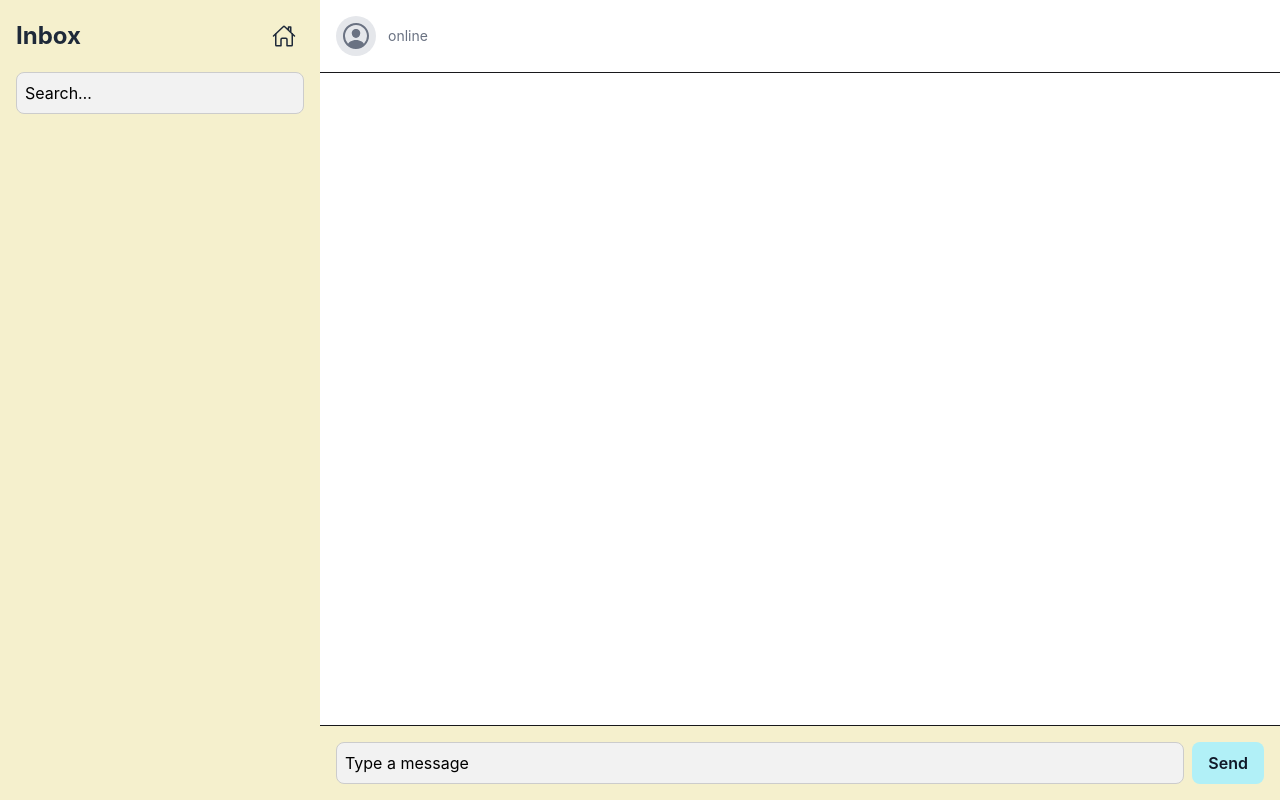
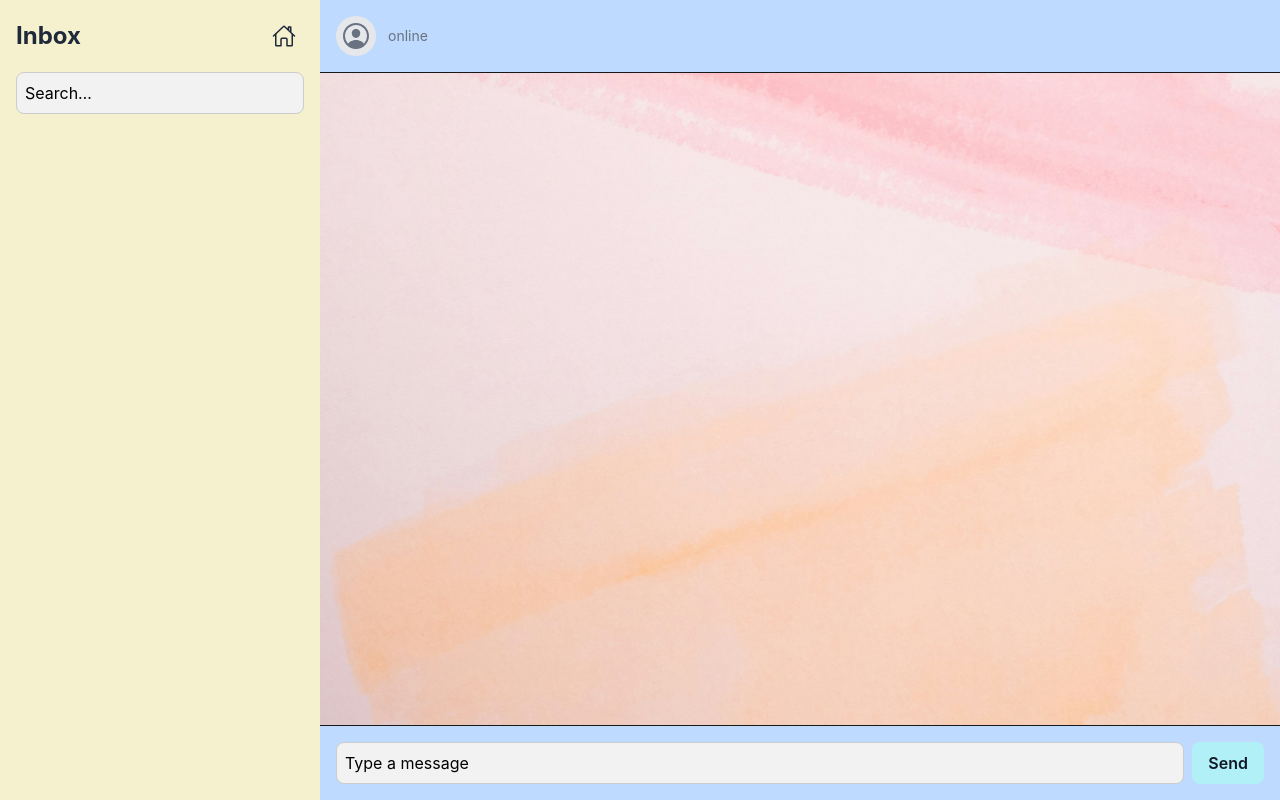
Before and after one commit to D4V1DYL/Bi-Friends-FE, a React (Vite) app: page /ChatPage in a window 1280 px wide. Built offline with nearby package versions, Linux system fonts and the light colour scheme.

Commit message:
Update Chat Page
Mempercantik tampilan Chat Page

```diff
--- a/src/ChatFolder/ChatPage.tsx
+++ b/src/ChatFolder/ChatPage.tsx
@@ -1,169 +1,147 @@
-// src/ChatFolder/ChatPage.tsx
-import  {
+import {
   useState,
   useEffect,
   useRef,
   FormEvent,
   ChangeEvent,
-} from 'react'
-import { Link } from 'react-router-dom'
-import { IoPersonCircleOutline, IoHomeOutline } from 'react-icons/io5'
-import ChatService from '../Shared/Chat/ChatService'
-import { Contact, Message as RawMessage, NewMessage } from '../Shared/Chat/ChatTypes'
+} from 'react';
+import { Link } from 'react-router-dom';
+import { IoPersonCircleOutline, IoHomeOutline } from 'react-icons/io5';
+import ChatService from '../Shared/Chat/ChatService';
+import { Contact, Message as RawMessage, NewMessage } from '../Shared/Chat/ChatTypes';
+import chatBg from '../assets/Chat.jpg';
 
-// 1) UIMessage holds all RawMessage fields plus our UI bits:
 interface UIMessage extends RawMessage {
-  attachment?: any
-  fromMe: boolean
-  time: string
+  attachment?: any;
+  fromMe: boolean;
+  time: string;
 }
 
 export default function ChatPage() {
-  const [contacts, setContacts] = useState<Contact[]>([])
-  const [selected, setSelected] = useState<Contact | null>(null)
-  const [searchQuery, setSearchQuery] = useState('')
-  const [filteredContacts, setFilteredContacts] = useState<Contact[]>([])
+  const [contacts, setContacts] = useState<Contact[]>([]);
+  const [selected, setSelected] = useState<Contact | null>(null);
+  const [searchQuery, setSearchQuery] = useState('');
+  const [filteredContacts, setFilteredContacts] = useState<Contact[]>([]);
+  const [messages, setMessages] = useState<UIMessage[]>([]);
+  const [input, setInput] = useState('');
+  const [myProfile, setMyProfile] = useState<Contact | null>(null);
+  const wsRef = useRef<WebSocket | null>(null);
+  const endRef = useRef<HTMLDivElement | null>(null);
 
-  // 2) state is now UIMessage[]
-  const [messages, setMessages] = useState<UIMessage[]>([])
-  const [input, setInput] = useState('')
-  const [myProfile, setMyProfile] = useState<Contact | null>(null)
-  const wsRef = useRef<WebSocket | null>(null)
-  const endRef = useRef<HTMLDivElement | null>(null)
+  useEffect(() => {
+    endRef.current?.scrollIntoView({ behavior: 'smooth' });
+  }, [messages]);
 
-  // Auto-scroll
-  useEffect(() => {
-    endRef.current?.scrollIntoView({ behavior: 'smooth' })
-  }, [messages])
-
-  // Fetch contacts once
   useEffect(() => {
     ChatService.getContacts()
       .then(friends => {
-        setContacts(friends)
-        setFilteredContacts(friends) // ✅ penting supaya sidebar awalnya tidak kosong
-        if (friends.length) setSelected(friends[0])
+        setContacts(friends);
+        setFilteredContacts(friends);
+        if (friends.length) setSelected(friends[0]);
       })
-      .catch(console.error)
-  }, [])
+      .catch(console.error);
+  }, []);
 
   useEffect(() => {
     ChatService.getUserProfile()
       .then(setMyProfile)
-      .catch(console.error)
-  }, [])
+      .catch(console.error);
+  }, []);
 
+  useEffect(() => {
+    if (!selected) return;
+    wsRef.current?.close();
 
-  // When selected changes: load history & (re)connect WS
-  useEffect(() => {
-    if (!selected) return
-
-    // tear down old socket
-    wsRef.current?.close()
-
-    // 3) Load & map history into UIMessage
     ChatService.getHistory(selected.user_id)
       .then(hist => {
-        const me = ChatService.getCurrentUserId()
+        const me = ChatService.getCurrentUserId();
         const ui = hist.map(m => {
-          // normalize timestamp
-          let ts = m.created_at
-          if (!/[zZ]$/.test(ts)) ts += 'Z'
-          const d = new Date(ts)
+          let ts = m.created_at;
+          if (!/[zZ]$/.test(ts)) ts += 'Z';
+          const d = new Date(ts);
           const time = isNaN(d.getTime())
             ? m.created_at
-            : d.toLocaleTimeString([], { hour: '2-digit', minute: '2-digit' })
+            : d.toLocaleTimeString([], { hour: '2-digit', minute: '2-digit' });
 
           return {
             ...m,
             fromMe: m.sender_id === me,
             time,
-          }
+          };
+        });
+        setMessages(ui);
       })
-        setMessages(ui)
-      })
-      .catch(console.error)
+      .catch(console.error);
 
-    // open new socket for *you*
-    const ws = ChatService.connectSocket()
-    ws.onopen = () => console.info('📡 WebSocket connected')
-    ws.onerror = ev => console.error('⚠️ WebSocket error', ev)
-    ws.onclose = () => console.info('WebSocket closed')
+    const ws = ChatService.connectSocket();
+    ws.onopen = () => console.info('📡 WebSocket connected');
+    ws.onerror = ev => console.error('⚠️ WebSocket error', ev);
+    ws.onclose = () => console.info('WebSocket closed');
 
-    // 4) Map incoming socket messages into UIMessage too
     ws.onmessage = ev => {
-  const inc = JSON.parse(ev.data) as RawMessage & { own?: boolean }
-  // 1) skip your own‐ack
-  if (inc.own) return
+      const inc = JSON.parse(ev.data) as RawMessage & { own?: boolean };
+      if (inc.own) return;
+      if (inc.sender_id !== selected!.user_id) return;
 
-  // 2) optionally also ensure it really came from the “other” user
-  if (inc.sender_id !== selected!.user_id) return
-
-    // 3) map into UIMessage
-    // const me = ChatService.getCurrentUserId()
-    let ts = inc.created_at
-    if (!/[zZ]$/.test(ts)) ts += 'Z'
-    const d = new Date(ts)
+      let ts = inc.created_at;
+      if (!/[zZ]$/.test(ts)) ts += 'Z';
+      const d = new Date(ts);
       const time = isNaN(d.getTime())
         ? inc.created_at
-      : d.toLocaleTimeString([], { hour: '2-digit', minute: '2-digit' })
+        : d.toLocaleTimeString([], { hour: '2-digit', minute: '2-digit' });
 
       const ui: UIMessage = {
         ...inc,
         attachment: inc.attachment ?? undefined,
-      fromMe: false,  // definitely from the other user
+        fromMe: false,
         time,
-    }
+      };
 
-    // 4) dedupe on chat_id
       setMessages(ms => {
-      if (ms.some(m => m.chat_id === ui.chat_id)) return ms
-      return [...ms, ui]
-    })
-  }
+        if (ms.some(m => m.chat_id === ui.chat_id)) return ms;
+        return [...ms, ui];
+      });
+    };
 
-
-    wsRef.current = ws
+    wsRef.current = ws;
     return () => {
-      ws.close()
-    }
-  }, [selected])
+      ws.close();
+    };
+  }, [selected]);
 
   useEffect(() => {
     const delayDebounce = setTimeout(() => {
       if (searchQuery.length === 0) {
-      setFilteredContacts(contacts)
-      return
+        setFilteredContacts(contacts);
+        return;
       }
 
-    const currentUserId = myProfile?.user_id
-    if (!currentUserId) return
+      const currentUserId = myProfile?.user_id;
+      if (!currentUserId) return;
 
       fetch(`/chat/search-users?q=${searchQuery}&current_user_id=${currentUserId}`)
         .then(res => res.json())
         .then(data => {
-        setFilteredContacts(data.data || [])
+          setFilteredContacts(data.data || []);
         })
-      .catch(console.error)
-  }, 300)
+        .catch(console.error);
+    }, 300);
 
-  return () => clearTimeout(delayDebounce)
-}, [searchQuery, contacts])
+    return () => clearTimeout(delayDebounce);
+  }, [searchQuery, contacts]);
 
-  // send
   const sendMessage = (e: FormEvent) => {
-    e.preventDefault()
-    if (!input.trim() || !selected || !wsRef.current) return
+    e.preventDefault();
+    if (!input.trim() || !selected || !wsRef.current) return;
 
     const payload: NewMessage = {
       receiver_id: selected.user_id,
       message: input.trim(),
       attachment: null,
-    }
+    };
 
-    // optimistic UI with a temporary chat_id
-    const tempId = Date.now()
-    const now = new Date().toISOString()
+    const tempId = Date.now();
+    const now = new Date().toISOString();
     setMessages(ms => [
       ...ms,
       {
@@ -174,17 +152,16 @@ ws.onmessage = ev => {
         attachment: null,
         created_at: now,
         fromMe: true,
-        // format time for optimistic message too
         time: new Date(now).toLocaleTimeString([], {
           hour: '2-digit',
           minute: '2-digit',
         }),
       },
-    ])
+    ]);
 
-    wsRef.current.send(JSON.stringify(payload))
-    setInput('')
-  }
+    wsRef.current.send(JSON.stringify(payload));
+    setInput('');
+  };
 
   return (
     <div className="flex flex-col md:flex-row h-screen">
@@ -209,10 +186,9 @@ ws.onmessage = ev => {
           onChange={(e) => setSearchQuery(e.target.value)}
         />
 
-
         <ul className="flex-1 overflow-auto space-y-2">
           {filteredContacts.map(c => {
-            const isActive = selected?.user_id === c.user_id
+            const isActive = selected?.user_id === c.user_id;
             return (
               <li
                 key={c.user_id}
@@ -236,14 +212,14 @@ ws.onmessage = ev => {
                 </div>
                 <p className="font-semibold truncate">{c.username}</p>
               </li>
-            )
+            );
           })}
         </ul>
       </aside>
 
       {/* Chat Window */}
-      <section className="flex-1 flex flex-col bg-white">
-        <header className="flex items-center p-4 border-b">
+      <section className="flex-1 flex flex-col">
+        <header className="flex items-center p-4 border-b bg-blue-200">
           <div className="flex items-center">
             <div className="w-10 h-10 rounded-full overflow-hidden mr-3 bg-gray-200 flex items-center justify-center">
               {selected?.profile_picture ? (
@@ -263,7 +239,15 @@ ws.onmessage = ev => {
           </div>
         </header>
 
-        <div className="flex-1 overflow-auto p-4 space-y-4">
+        <div
+          className="flex-1 overflow-auto p-4 space-y-4"
+          style={{
+            backgroundImage: `url(${chatBg})`,
+            backgroundSize: 'cover',
+            backgroundRepeat: 'no-repeat',
+            backgroundPosition: 'center',
+          }}
+        >
           {messages.map(m => (
             <div
               key={m.chat_id}
@@ -286,7 +270,7 @@ ws.onmessage = ev => {
                   )}
                   <div
                     className={`p-3 rounded-lg text-sm break-words ${
-                      m.fromMe ? 'bg-[#81BFDA] text-white' : 'bg-[#FADA7A] text-gray-900'
+                      m.fromMe ? 'bg-[#81BFDA] text-black' : 'bg-[#FADA7A] text-gray-900'
                     }`}
                   >
                     {m.message}
@@ -321,7 +305,7 @@ ws.onmessage = ev => {
           <div ref={endRef} />
         </div>
 
-        <form onSubmit={sendMessage} className="p-4 border-t bg-[#F5F0CD]">
+        <form onSubmit={sendMessage} className="p-4 border-t bg-blue-200">
           <div className="flex space-x-2">
             <input
               type="text"
@@ -343,5 +327,5 @@ ws.onmessage = ev => {
         </form>
       </section>
     </div>
-  )
+  );
 }
--- a/src/Components/EventWidgetComponent/EventWidget.tsx
+++ b/src/Components/EventWidgetComponent/EventWidget.tsx
@@ -12,7 +12,6 @@ interface EventData {
     capacity: number;
   };
 }
-
 
 const EventWidget: React.FC = () => {
   const [event, setEvent] = useState<EventData | null>(null);
--- a/src/HomeFolder/HomePage.tsx
+++ b/src/HomeFolder/HomePage.tsx
@@ -301,9 +301,7 @@ return (
   )}
 </div>
 
-
-        </div>
-
+      </div>
         <div className="event-section">
           <h3 className="event-title">EVENT</h3>
           <EventWidget />
```
Also changed, not shown: src/assets/Chat.jpg (added). Lines whose indentation alone changed are shown as unchanged.
